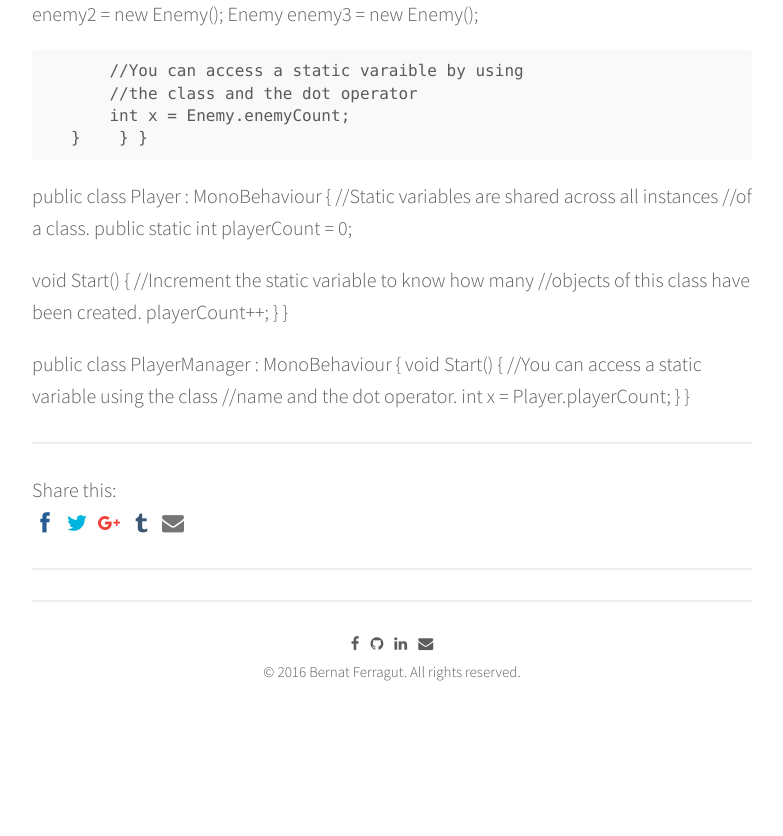
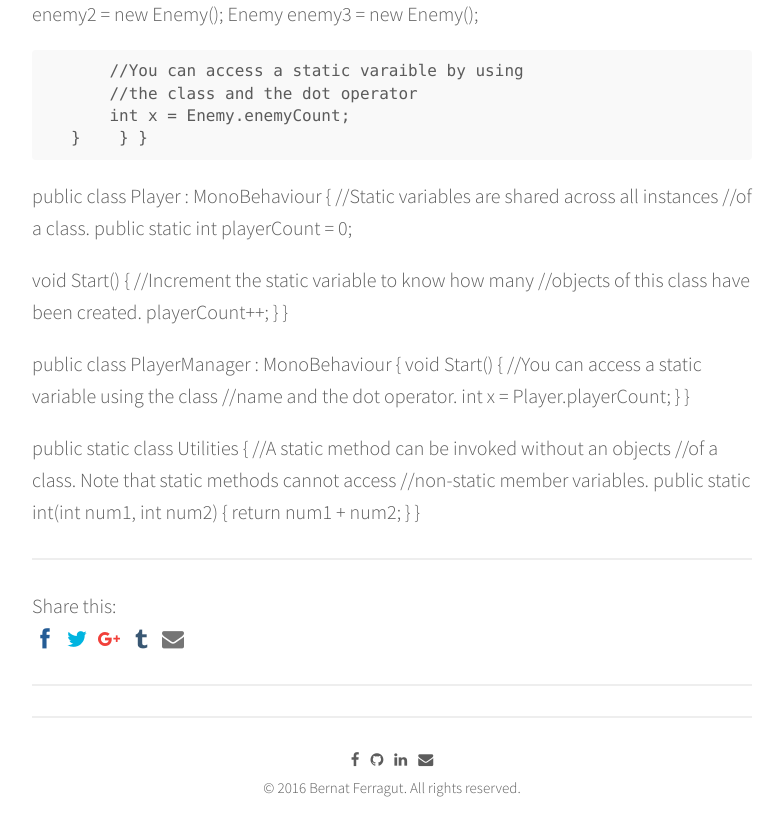
Before and after one commit to bernatferragut/FutureWeb-blog, a Jekyll site: the page built from _posts/22-12-16-VR-Scripting in Unity-2.md.md, in a window 1280 px wide and 900 px high, scrolled down 2306 px. Shown: the top 836 px of the window, without its empty margins (248-1031 px from the left). Built offline with Jekyll 4.4.1, drawn with Linux system fonts in a browser that asks for light colours; nearby versions of some CDN libraries; comment, search, counter and statistics services are not loaded; before the commit the page ends 3090 px from its top, so only the background shows below that.

Commit message:
Update 22-12-16-VR-Scripting in Unity-2.md.md
static 5

```diff
--- a/_posts/22-12-16-VR-Scripting in Unity-2.md.md
+++ b/_posts/22-12-16-VR-Scripting in Unity-2.md.md
@@ -143,3 +143,14 @@ public class PlayerManager : MonoBehaviour
        int x = Player.playerCount;
    }
 }
+
+public static class Utilities
+{
+   //A static method can be invoked without an objects
+   //of a class. Note that static methods cannot access
+   //non-static member variables.
+   public static int(int num1, int num2)
+   {
+       return num1 + num2;
+   }
+}
```
